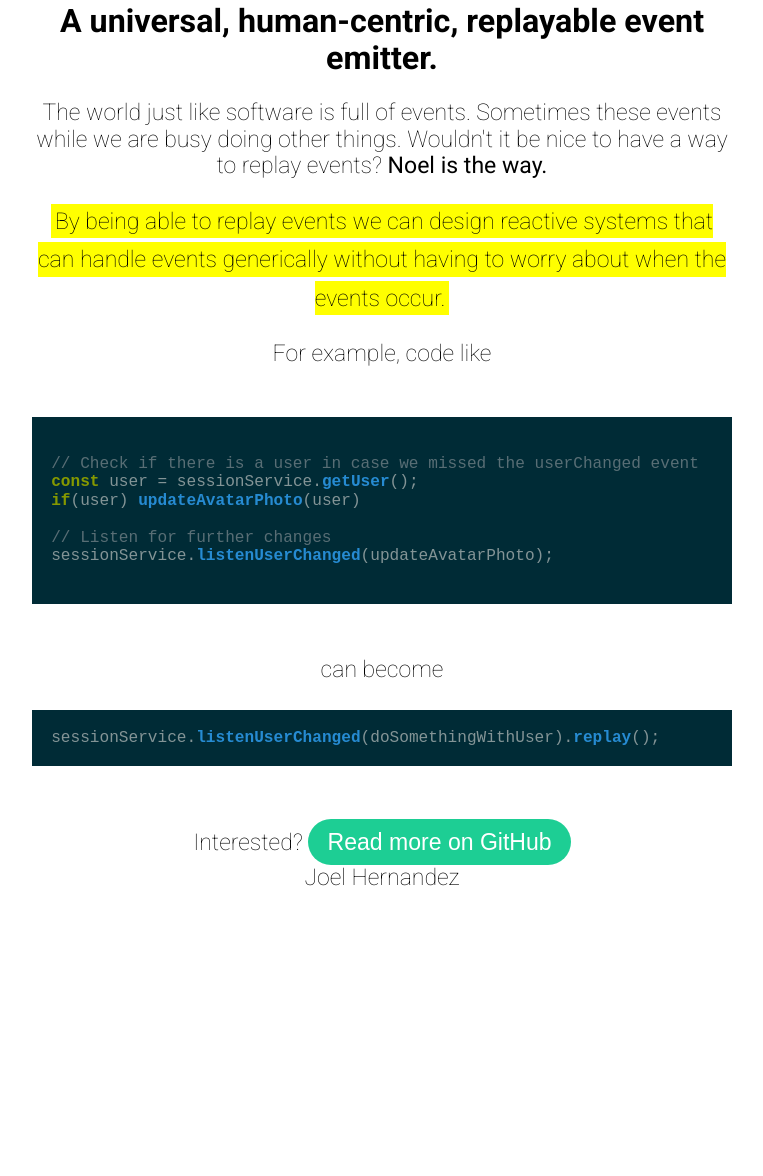
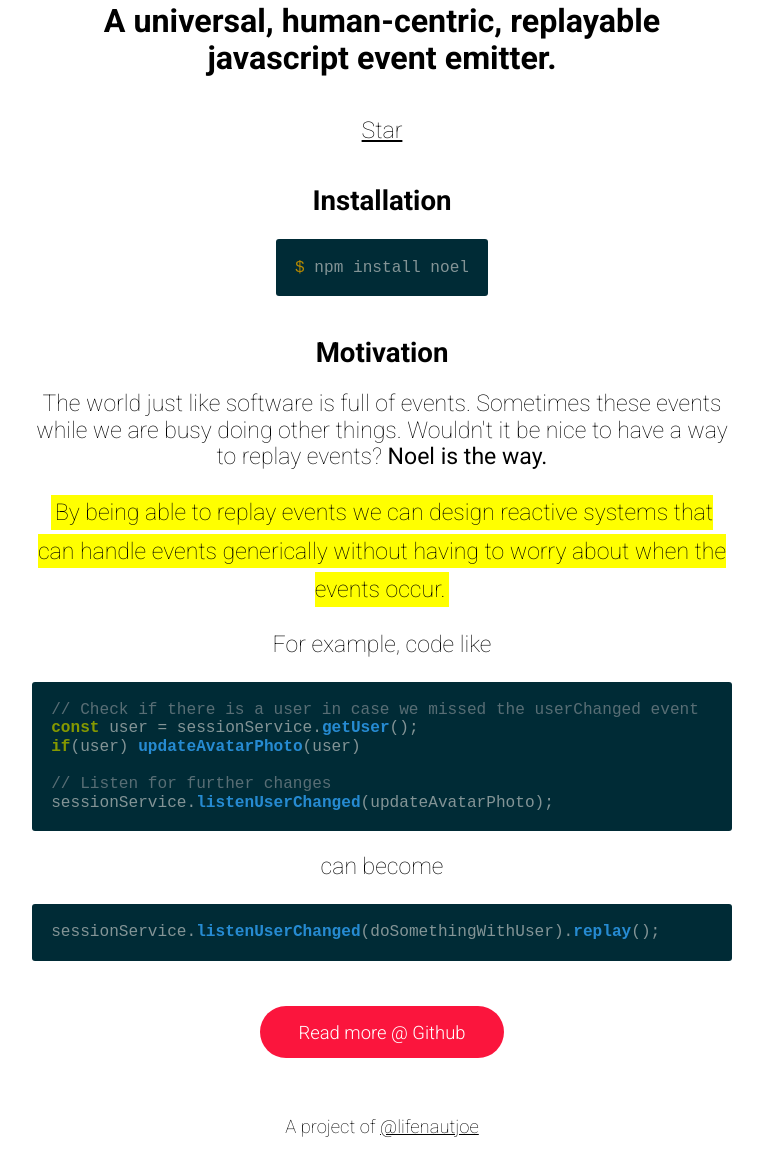
Before and after one commit to lifenautjoe/noel, a website built with webpack: page website/index.html in a window 1280 px wide. Shown: the part 270-1446 px from the top of the page, without its empty margins (258-1021 px from the left). Before the commit the page ends 1162 px from the top, so only its background shows below. Built offline with nearby package versions, Linux system fonts and the light colour scheme.

Commit message:
feat(website): finish

```diff
--- a/website/index.html
+++ b/website/index.html
@@ -28,9 +28,22 @@
 </div>
 <div class="noel-content">
     <h1 class="noel-title">
-        A universal, human-centric, replayable event emitter.
+        A universal, human-centric, replayable javascript event emitter.
     </h1>
+
+    <div class="noel-read-more">
+        <div class="github-button-container">
+            <a class="github-button" href="https://github.com/lifenautjoe/noel" data-show-count="true"
+               aria-label="Star lifenautjoe/webpack3-starter on GitHub">Star</a>
+        </div>
+    </div>
+
+    <div class="noel-read-more">
+        <h2>Installation</h2>
+        <pre><code>$ npm install noel</code></pre>
+    </div>
     <div class="noel-description">
+        <h2>Motivation</h2>
         <p>
             The world just like software is full of events. Sometimes these events while we are busy doing other things.
             Wouldn't it be nice to have a way to replay events?
@@ -46,33 +59,28 @@
         <p>
             For example, code like
         </p>
-        <pre>
-            <code class="typescript">
-// Check if there is a user in case we missed the userChanged event
+        <pre><code class="typescript">// Check if there is a user in case we missed the userChanged event
 const user = sessionService.getUser();
 if(user) updateAvatarPhoto(user)
 
 // Listen for further changes
-sessionService.listenUserChanged(updateAvatarPhoto);
-            </code>
-        </pre>
-        <span>
+sessionService.listenUserChanged(updateAvatarPhoto);</code></pre>
+        <p>
             can become
-        </span>
-        <pre>
-            <code class="typescript">sessionService.listenUserChanged(doSomethingWithUser).replay();</code>
-        </pre>
+        </p>
+        <pre><code class="typescript">sessionService.listenUserChanged(doSomethingWithUser).replay();</code></pre>
     </div>
+    <br>
     <div class="noel-read-more">
-        Interested?
-        <button>
-            Read more on GitHub
-        </button>
+        <a href="asdas" class="btn">
+            Read more @ Github
+        </a>
     </div>
     <div class="noel-author">
-        Joel Hernandez
+        A project of <a href="https://lifenautjoe.com">@lifenautjoe</a>
     </div>
 </div>
+<script async defer src="https://buttons.github.io/buttons.js"></script>
 <script src="https://cdnjs.cloudflare.com/ajax/libs/highlight.js/9.12.0/highlight.min.js"
         integrity="sha256-/BfiIkHlHoVihZdc6TFuj7MmJ0TWcWsMXkeDFwhi0zw=" crossorigin="anonymous"></script>
 <script src="https://cdnjs.cloudflare.com/ajax/libs/highlight.js/9.12.0/languages/typescript.min.js"></script>
--- a/website/src/styles/index.scss
+++ b/website/src/styles/index.scss
@@ -12,6 +12,11 @@
 
 h1 {
     font-size: 140%;
+}
+
+h2{
+    font-size: 120%;
+    margin-top: 2.1rem;
 }
 
 a{
@@ -29,24 +34,28 @@
     padding: 1rem !important;
 }
 
-button{
+$button-color: #fb153d;
+
+.github-button-container{
+    margin-top:1rem;
+}
+
+.btn{
+    margin: 1rem;
+    display: block;
     cursor: pointer;
     outline:none;
     font-weight: 300;
-    background-color: #1dce94;
-    border: none;
+    color: white;
+    background: $button-color;
     border-radius: 500px;
-    color: white;
-    padding:0.5rem 1rem;
+    text-decoration: none;
+    padding:0.8rem 2rem;
     transition: all 0.3s;
+    font-size: 80%;
 
-    &:hover{
-        color: #1dce94;
-        background-color: white;
-    }
-
-    &:active{
-        background-color: #cbcbcb;
+    &:hover, &:active{
+        background-color: #CE1236;
     }
 }
 
@@ -110,3 +119,32 @@
     height: 25%;
     min-height: 2.5rem * $ratio;
 }
+
+code{
+    display: block;
+}
+
+.code{
+    margin: 1rem 0;
+    background: #002b36;
+    color: #839496;
+}
+
+    .code-highlight{
+        color: #00cc06;
+    }
+
+.noel-read-more{
+    display: flex;
+    flex-direction: column;
+    align-items: center;
+}
+
+.noel-author{
+    padding: 2rem;
+    font-size: 80%;
+}
+
+.hljs{
+    border-radius: 3px;
+}
```
Lines whose indentation alone changed are shown as unchanged.
